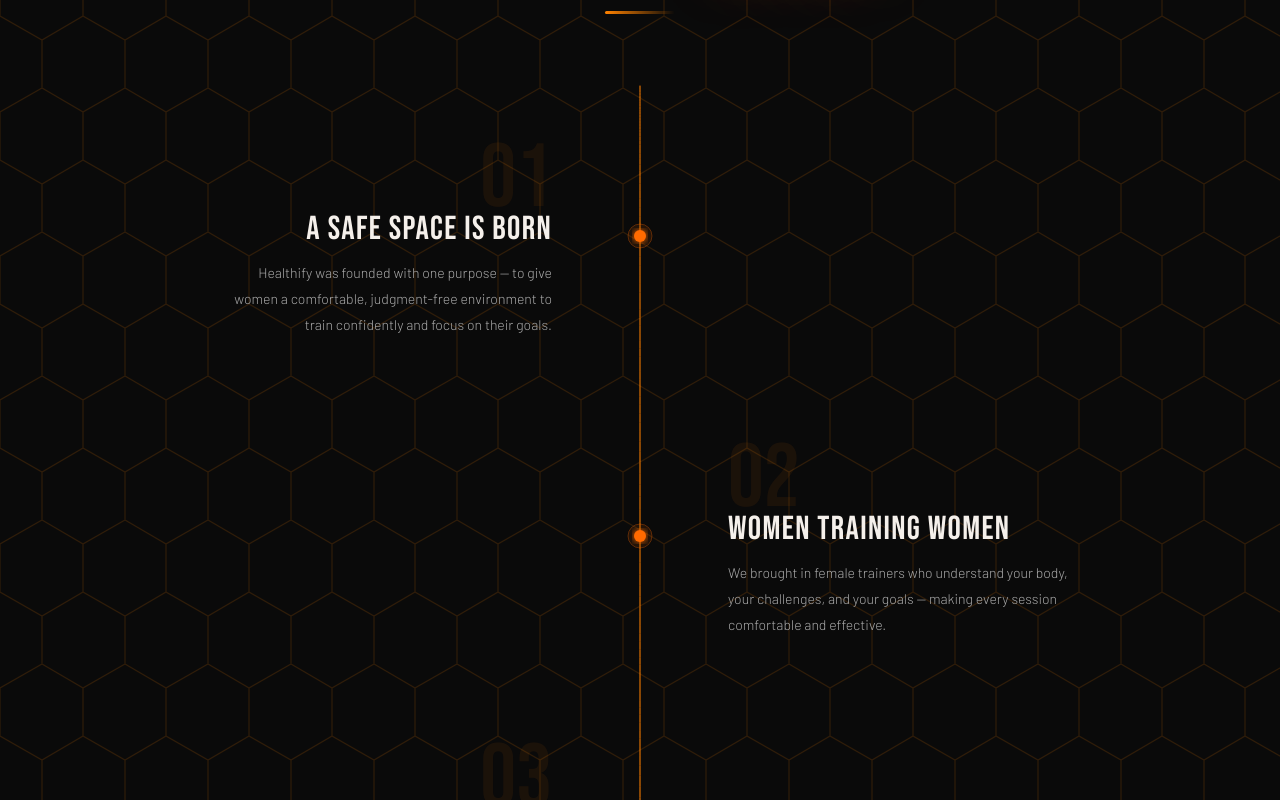
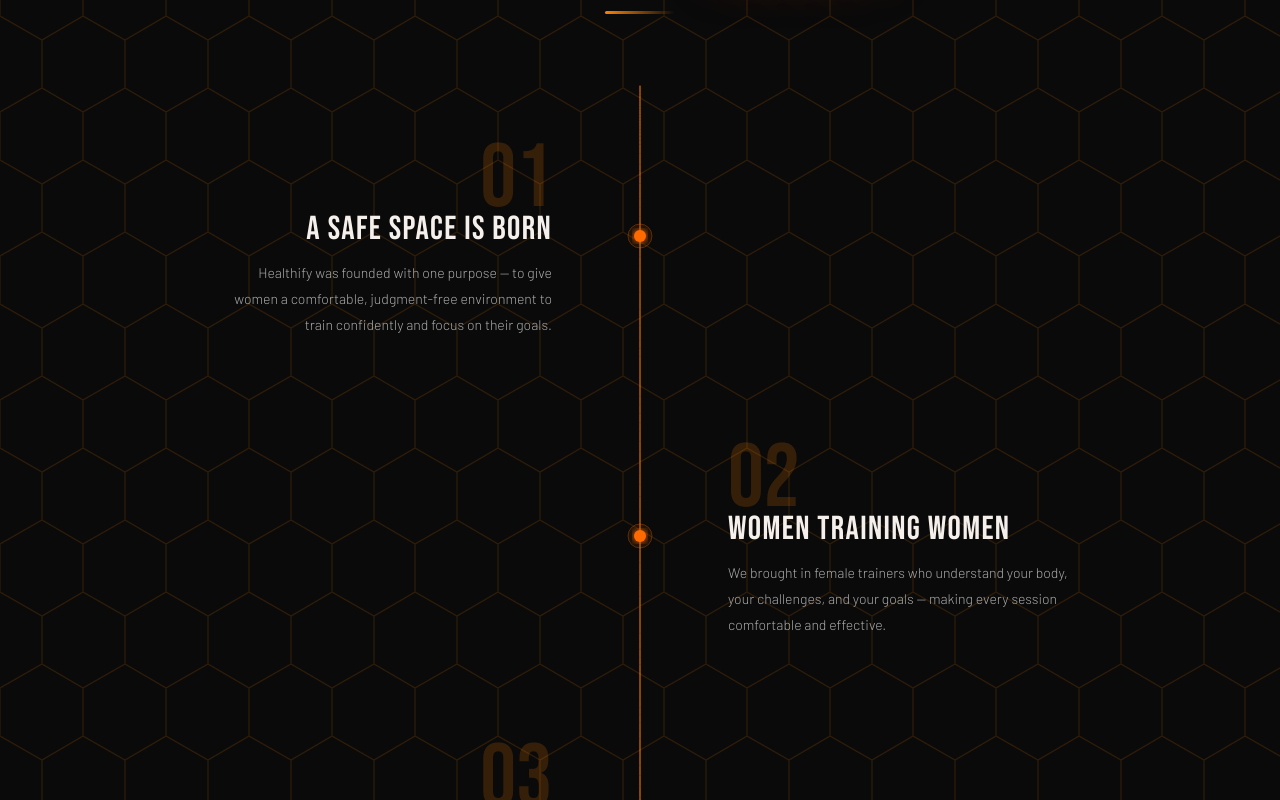
Before and after one commit to afreenahmed1419/healthifygym, a Next.js app: page / in a window 1280 px wide. Shown: the part 4200-5000 px from the top of the page. Built offline with nearby package versions, Linux system fonts and the light colour scheme; no server answers; a web font is replaced by a local one.

Commit message:
Make journey step numbers slightly darker (0.07 -> 0.18 opacity)
Co-Authored-By: Claude Sonnet 4.6 <noreply@anthropic.com>

```diff
--- a/app/_components/OurJourney.tsx
+++ b/app/_components/OurJourney.tsx
@@ -197,7 +197,7 @@ export default function OurJourney() {
               {/* Left slot */}
               {stop.side === "left" ? (
                 <div className="jcard" style={{ gridColumn: 1, textAlign: "right", paddingRight: "48px" }}>
-                  <span style={{ display: "block", fontFamily: "var(--font-bebas)", fontSize: "clamp(4rem,7vw,6.5rem)", color: "rgba(255,130,0,0.07)", lineHeight: 1, marginBottom: "-12px", userSelect: "none" }}>{stop.num}</span>
+                  <span style={{ display: "block", fontFamily: "var(--font-bebas)", fontSize: "clamp(4rem,7vw,6.5rem)", color: "rgba(255,130,0,0.18)", lineHeight: 1, marginBottom: "-12px", userSelect: "none" }}>{stop.num}</span>
                   <h3 style={{ fontFamily: "var(--font-bebas)", fontSize: "clamp(1.6rem,2.6vw,2.2rem)", color: "#F5F0EB", letterSpacing: "0.04em", lineHeight: 1, marginBottom: "14px" }}>{stop.title}</h3>
                   <p style={{ fontFamily: "var(--font-body)", fontSize: "0.875rem", fontWeight: 300, color: "#aaaaaa", lineHeight: 1.85, maxWidth: "340px", marginLeft: "auto" }}>{stop.text}</p>
                 </div>
@@ -213,7 +213,7 @@ export default function OurJourney() {
               {/* Right slot */}
               {stop.side === "right" ? (
                 <div className="jcard" style={{ gridColumn: 3, textAlign: "left", paddingLeft: "48px" }}>
-                  <span style={{ display: "block", fontFamily: "var(--font-bebas)", fontSize: "clamp(4rem,7vw,6.5rem)", color: "rgba(255,130,0,0.07)", lineHeight: 1, marginBottom: "-12px", userSelect: "none" }}>{stop.num}</span>
+                  <span style={{ display: "block", fontFamily: "var(--font-bebas)", fontSize: "clamp(4rem,7vw,6.5rem)", color: "rgba(255,130,0,0.18)", lineHeight: 1, marginBottom: "-12px", userSelect: "none" }}>{stop.num}</span>
                   <h3 style={{ fontFamily: "var(--font-bebas)", fontSize: "clamp(1.6rem,2.6vw,2.2rem)", color: "#F5F0EB", letterSpacing: "0.04em", lineHeight: 1, marginBottom: "14px" }}>{stop.title}</h3>
                   <p style={{ fontFamily: "var(--font-body)", fontSize: "0.875rem", fontWeight: 300, color: "#aaaaaa", lineHeight: 1.85, maxWidth: "340px" }}>{stop.text}</p>
                 </div>
```
